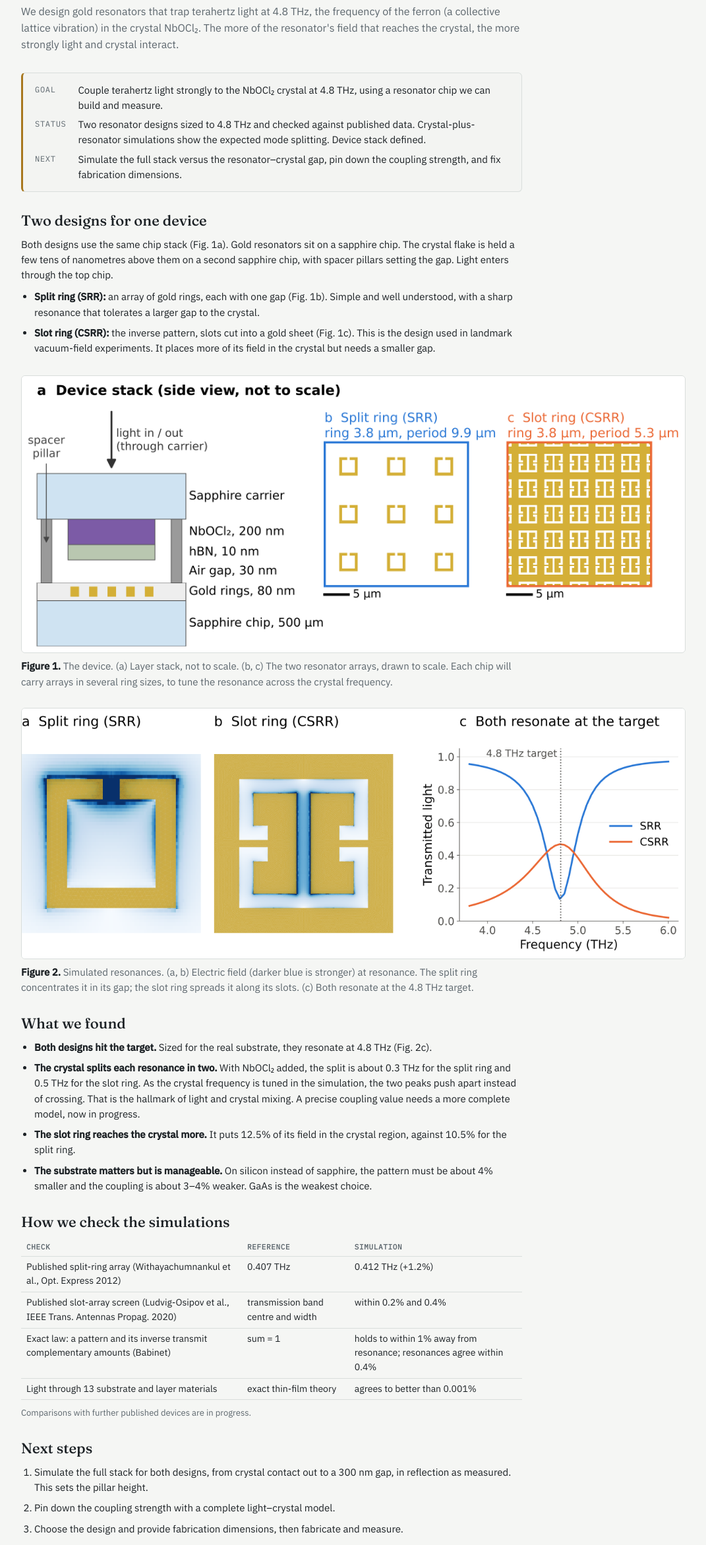
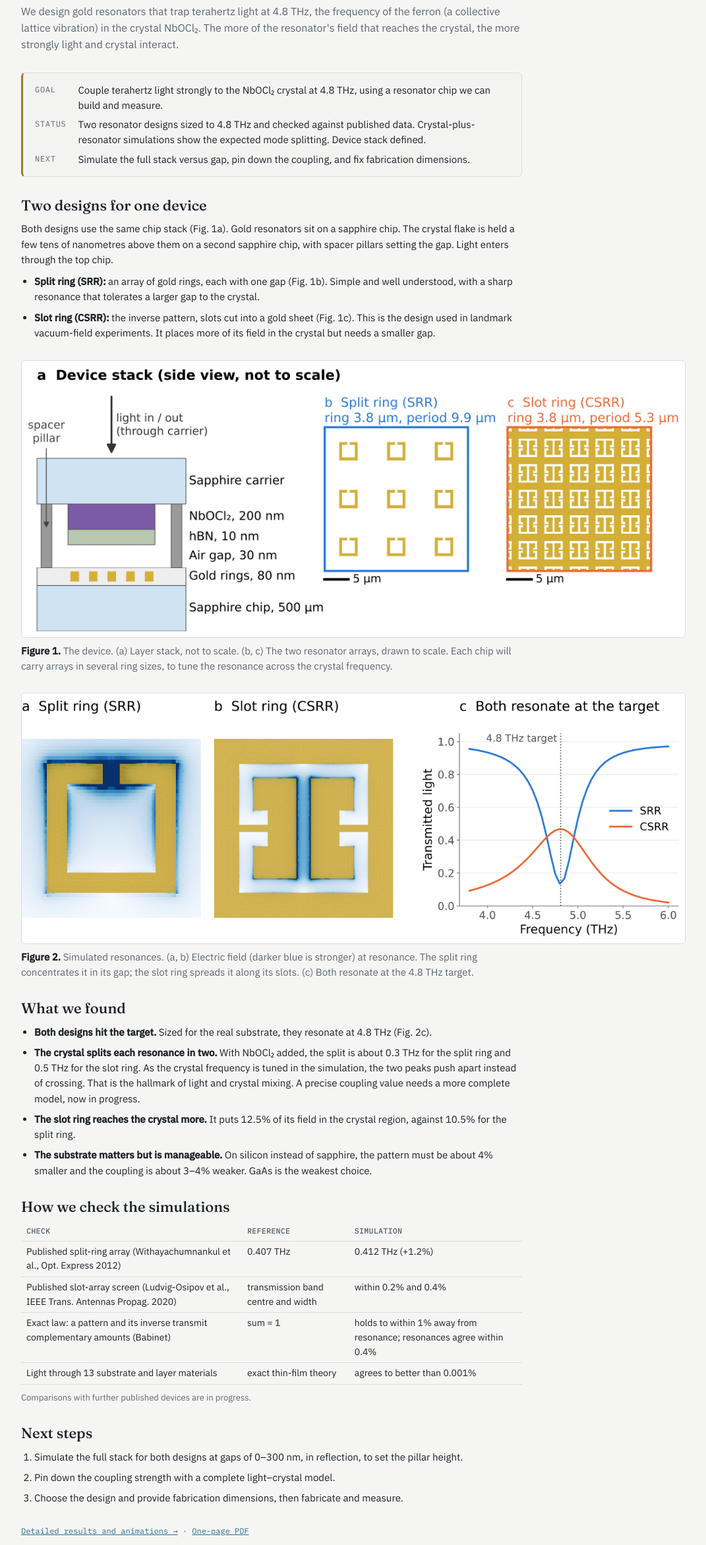
Before and after one commit to Po-ChangChen/cavsim-gallery, a plain HTML site: page index.html in a window 1280 px wide. Shown: the part 218-2560 px from the top of the page at 66% size, without its empty margins (104-1175 px from the left). Drawn offline with Linux system fonts and the light colour scheme.

Commit message:
Summary: keep to one page
Co-Authored-By: Claude Opus 5.5 <noreply@anthropic.com>
Claude-Session: https://claude.ai/code/session_01AW5zNXaVauRsMQ6Jd48Vr4

```diff
--- a/index.html
+++ b/index.html
@@ -116,7 +116,7 @@ a:focus-visible,video:focus-visible{outline:2px solid var(--gold);outline-offset
   <dl class="glance" aria-label="At a glance">
     <dt>Goal</dt><dd>Couple terahertz light strongly to the NbOCl₂ crystal at 4.8 THz, using a resonator chip we can build and measure.</dd>
     <dt>Status</dt><dd>Two resonator designs sized to 4.8 THz and checked against published data. Crystal-plus-resonator simulations show the expected mode splitting. Device stack defined.</dd>
-    <dt>Next</dt><dd>Simulate the full stack versus the resonator–crystal gap, pin down the coupling strength, and fix fabrication dimensions.</dd>
+    <dt>Next</dt><dd>Simulate the full stack versus gap, pin down the coupling, and fix fabrication dimensions.</dd>
   </dl>
 
   <section class="block" aria-labelledby="designs">
@@ -168,7 +168,7 @@ a:focus-visible,video:focus-visible{outline:2px solid var(--gold);outline-offset
   <section class="block" aria-labelledby="plan">
     <h2 id="plan">Next steps</h2>
     <ol>
-      <li>Simulate the full stack for both designs, from crystal contact out to a 300 nm gap, in reflection as measured. This sets the pillar height.</li>
+      <li>Simulate the full stack for both designs at gaps of 0–300 nm, in reflection, to set the pillar height.</li>
       <li>Pin down the coupling strength with a complete light–crystal model.</li>
       <li>Choose the design and provide fabrication dimensions, then fabricate and measure.</li>
     </ol>
```
Also changed, not shown: 1 other file.
